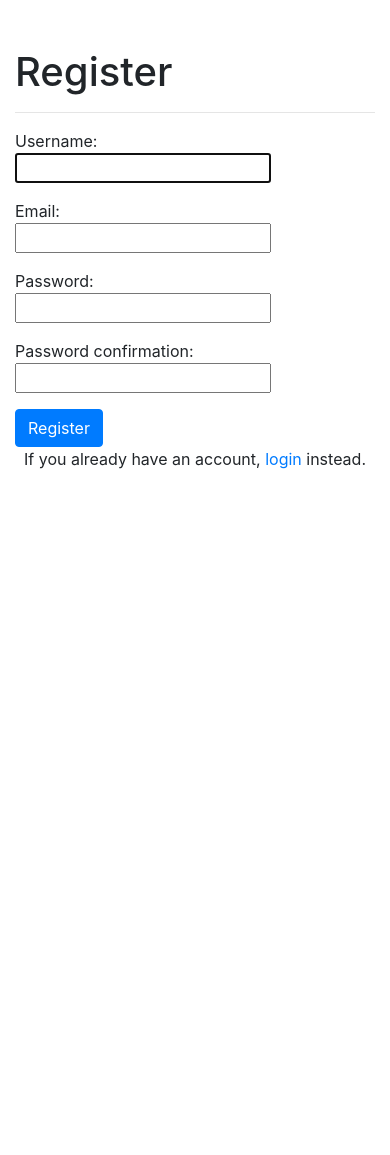
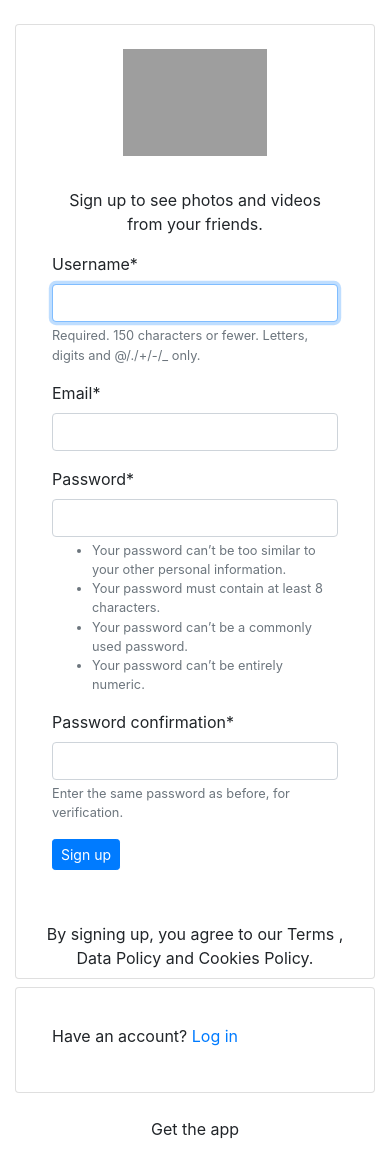
Before and after one commit to anneyk/instagram-clone, a Django app: page /register in a window 390 px wide. Shown: the top 1155 px of the page. Before the commit the page ends 469 px from the top, so only its background shows below. Run offline with Django 3.2, Linux system fonts and the light colour scheme; some libraries are stand-ins or nearby versions; grey boxes are pictures that could not be loaded.

Commit message:
update the login and register templates

```diff
--- a/gram/templates/login.html
+++ b/gram/templates/login.html
@@ -24,7 +24,7 @@
             </div>
             <div class="card mt-2">
                 <div class="card-body mt-3 mb-3 mr-2 ml-4">
-                    Don't have an account? <a href="{% url 'signup' %}">Sign up</a>
+                    Don't have an account? <a href="{% url 'register' %}">Sign up</a>
                 </div>
             </div>
             <div container>
--- a/gram/templates/register.html
+++ b/gram/templates/register.html
@@ -1,36 +1,49 @@
-<!DOCTYPE html>
-<html lang="en">
-<head>
-    <meta charset="UTF-8">
-    <meta http-equiv="X-UA-Compatible" content="IE=edge">
-    <meta name="viewport" content="width=device-width, initial-scale=1.0">
-    <!-- CSS only -->
-    <link rel="stylesheet" href="https://stackpath.bootstrapcdn.com/bootstrap/4.3.1/css/bootstrap.min.css">
-    <title>Document</title>
-</head>
-<body>
-    <div class="container py-5">
-        <div>
-        <h1>Register</h1>
-        <hr>
-        <form method="POST" enctype="multipart/form-data">
+{% extends 'base.html' %}
+{% load crispy_forms_tags %}
+{% block content %}
+{% load static %}
+<div class="container mt-4">
+    <div class="row">
+        <div class="col-md-4"></div>
+        <div class="col-md-4">
+            <div class="card">
+                <div class="card-title mt-4">
+                    <img src="{% static 'images/insta5.png' %}" alt="" width="40%" class="D-block mx-auto">
+                </div>
+                <div class="card-body mb-3 mr-3 ml-3">
+                    <p class="text-center">Sign up to see photos and videos from your friends.
+                    </p>
+                    <form action="" method="post" novalidate>
+                        {% csrf_token%}
+                        {{ form|crispy}}
+                        <button type="submit" class="btn btn-primary btn-sm"> Sign up</button>
+                    </form>
+                </div>
+                <p class="mr-4 ml-4 mb-2 text-center">By signing up, you agree to our Terms , Data Policy and Cookies
+                    Policy.</p>
+            </div>
+            <div class="card mt-2">
+                <div class="card-body mt-3 mb-2 mr-3 ml-3">
+                    <p>Have an account? <a href="{% url 'login' %}">Log in</a></p>
+                </div>
+            </div>
+            <div container>
+                <p class="text-center mt-4">Get the app</p>
+                <div class="row">
+                    <div class="col-md-1"></div>
+                    <div class="col-md-5 mb-2">
+                        <img src="{% static 'images/insta2.png' %}" alt="" width="100%" class="download">
+                    </div>
+                    <div class="col-md-5 mb-2">
+                        <img src="{% static 'images/insta1.png' %}" alt="" width="100%" class="download">
+                    </div>
+                    <div class="col-md-1"></div>
+                </div>
+            </div>
+        </div>
 
-            {% csrf_token %}
+        <div class="col-md-4"></div>
+    </div>
+</div>
 
-            {% for field in form %}
-            <div>
-                <p>{{ field.label }}: <br> {{ field }}</p>
-
-            {% for error in field.errors %}
-                <small style="color": red;>{{ error }}</small>
-                {% endfor %}
-            </div>
-            {% endfor %}
-
-            <button class="btn btn-primary" type="submit">Register</button>
-        </form>
-        <p class="text-center">If you already have an account, <a href="/login">login</a> instead.</p>
-    </div>
-
-</body>
-</html>
+{% endblock %}
```
